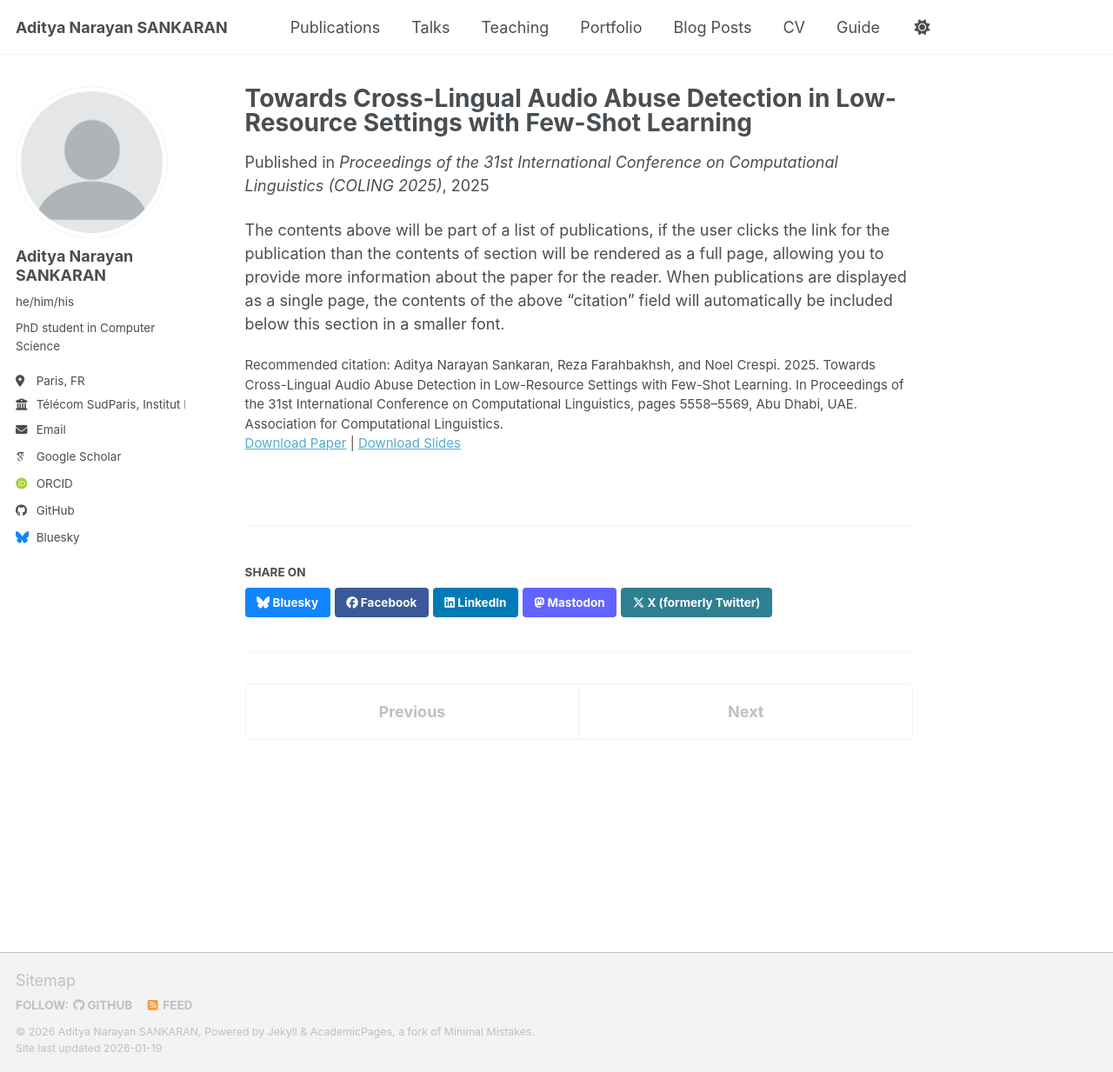
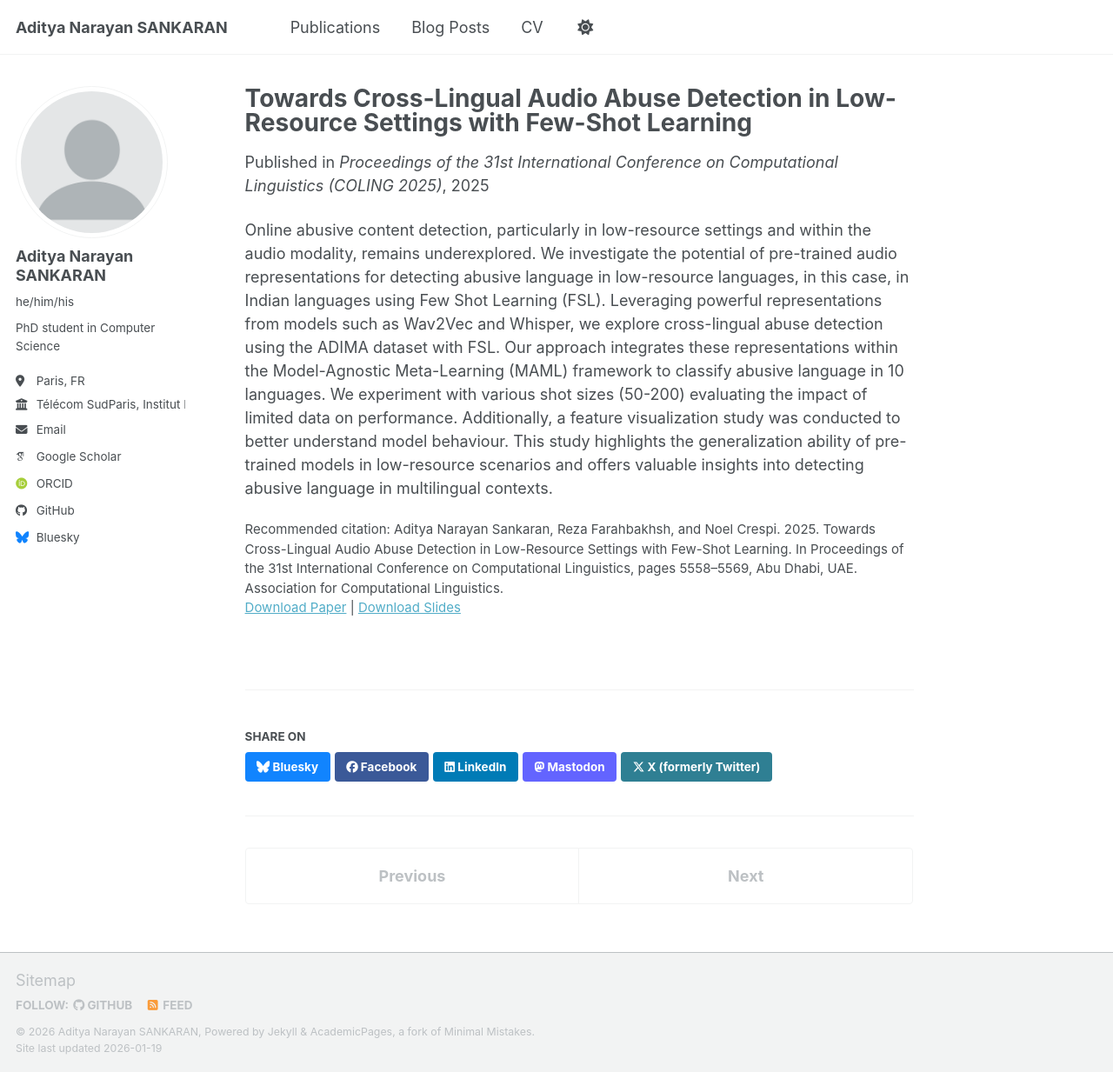
Before and after one commit to callmesanfornow/callmesanfornow.github.io, a Jekyll site: the page built from _publications/sankaran2025towards.md, in a window 1280 px wide and 1233 px high. Shown: the whole window at 87% size. Built offline with Jekyll 4.4.1, drawn with Linux system fonts in a browser that asks for light colours; some web fonts are replaced; a script bundle is joined from its source files by our own code; library files that are not in the unit come from our copies.

Commit message:
first upload

```diff
--- a/_publications/sankaran2025towards.md
+++ b/_publications/sankaran2025towards.md
@@ -11,4 +11,4 @@ paperurl: 'https://aclanthology.org/2025.coling-main.373.pdf'
 citation: 'Aditya Narayan Sankaran, Reza Farahbakhsh, and Noel Crespi. 2025. Towards Cross-Lingual Audio Abuse Detection in Low-Resource Settings with Few-Shot Learning. In Proceedings of the 31st International Conference on Computational Linguistics, pages 5558–5569, Abu Dhabi, UAE. Association for Computational Linguistics.'
 ---
 
-The contents above will be part of a list of publications, if the user clicks the link for the publication than the contents of section will be rendered as a full page, allowing you to provide more information about the paper for the reader. When publications are displayed as a single page, the contents of the above "citation" field will automatically be included below this section in a smaller font.
+Online abusive content detection, particularly in low-resource settings and within the audio modality, remains underexplored. We investigate the potential of pre-trained audio representations for detecting abusive language in low-resource languages, in this case, in Indian languages using Few Shot Learning (FSL). Leveraging powerful representations from models such as Wav2Vec and Whisper, we explore cross-lingual abuse detection using the ADIMA dataset with FSL. Our approach integrates these representations within the Model-Agnostic Meta-Learning (MAML) framework to classify abusive language in 10 languages. We experiment with various shot sizes (50-200) evaluating the impact of limited data on performance. Additionally, a feature visualization study was conducted to better understand model behaviour. This study highlights the generalization ability of pre-trained models in low-resource scenarios and offers valuable insights into detecting abusive language in multilingual contexts.
```
Also changed, not shown: _data/navigation.yml (+8 -8 lines), _pages/about.md (+1 -1 lines), _publications/sankaran2024revisiting.md (+1 -1 lines), _publications/sankaran2025global.md (+1 -1 lines).
